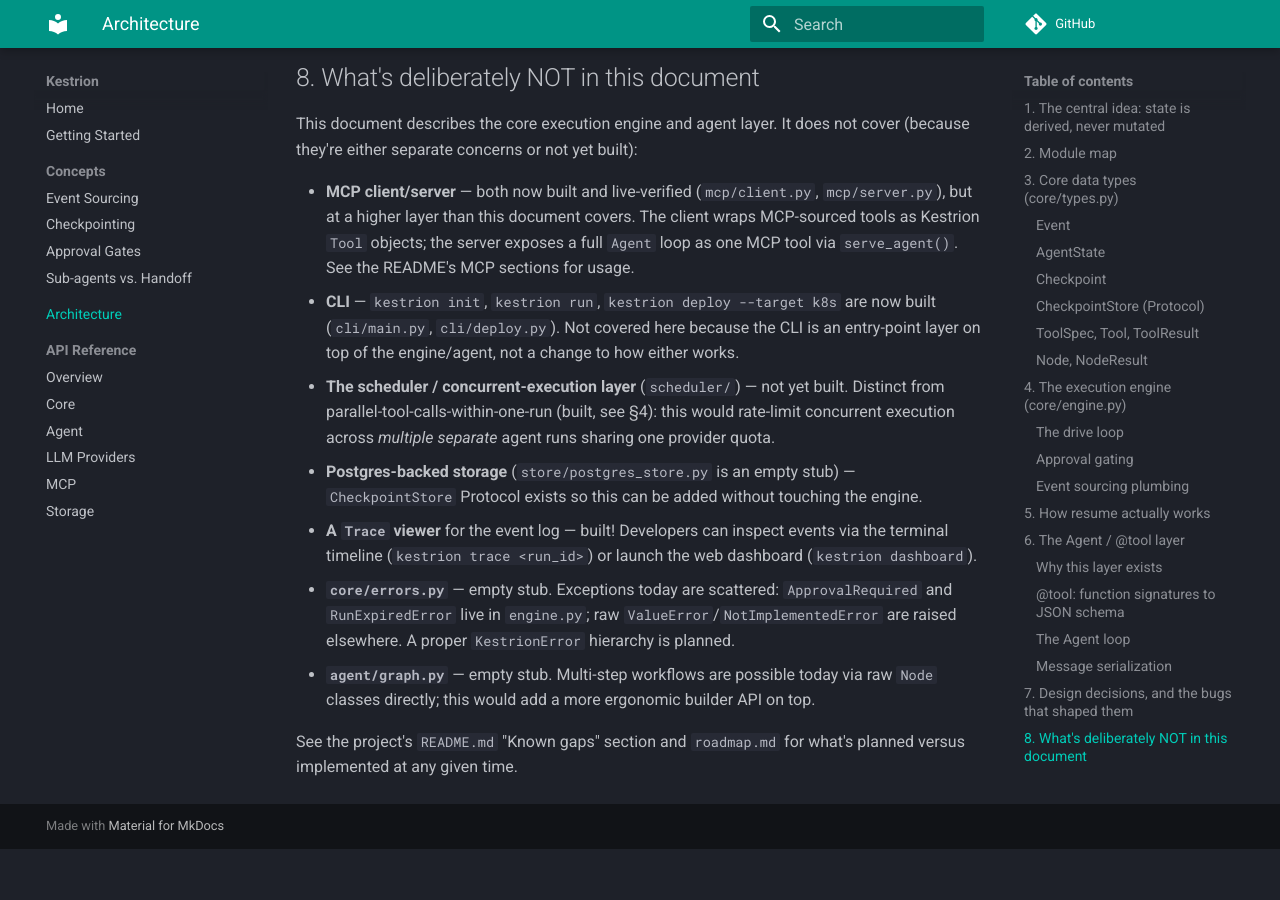
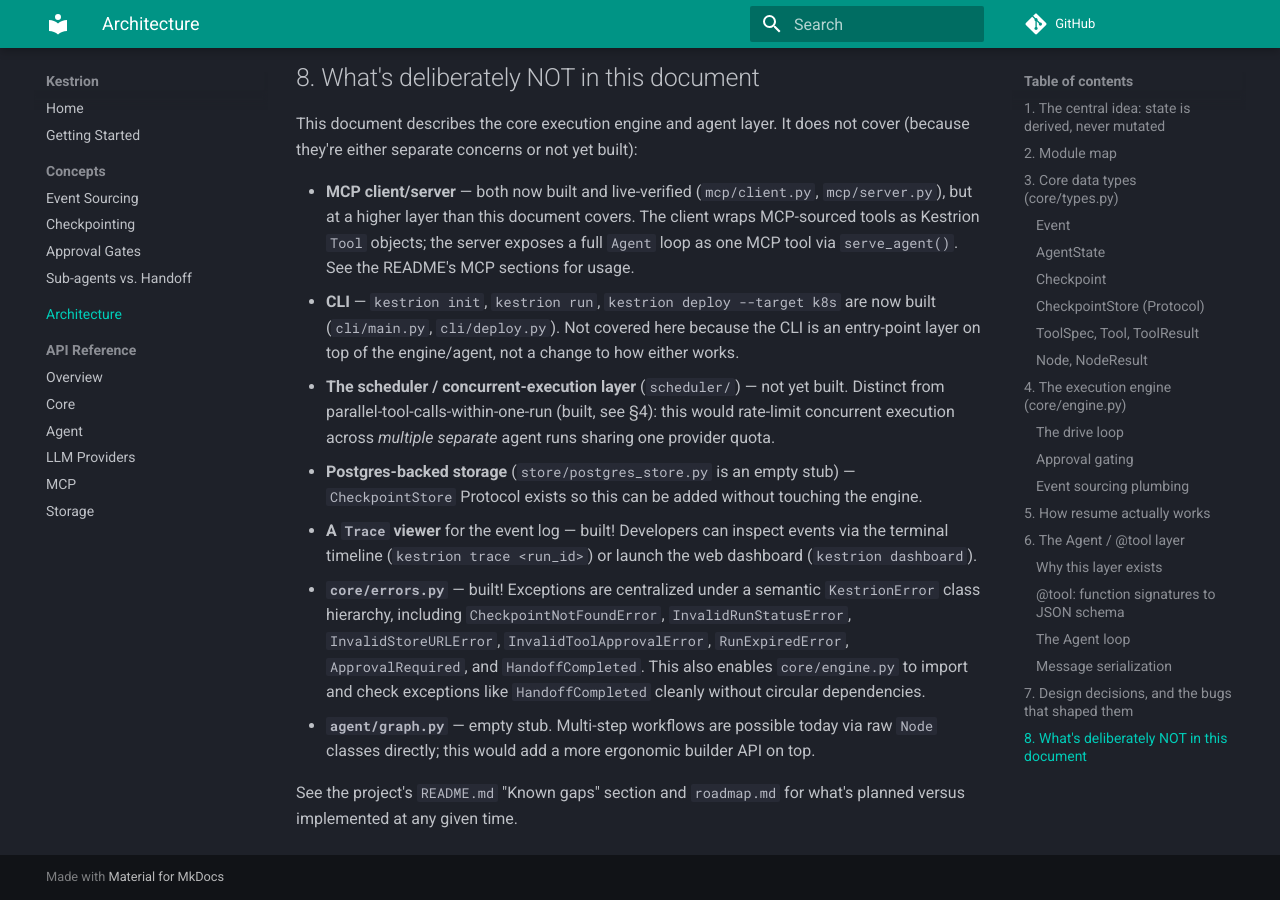
Before and after one commit to VinayakDubey07/kestrion, an MkDocs documentation site: the page built from docs/architecture.md, in a window 1280 px wide and 900 px high, scrolled down 9545 px. Built offline with MkDocs 1.6.1 and Material for MkDocs 9.7.7, drawn with Linux system fonts in a browser that asks for light colours; comment, search, counter and statistics services are not loaded; before the commit the page ends 10394 px from its top, so only the background shows below that.

Commit message:
docs: document centralized error hierarchy and include in API reference

```diff
--- a/docs/architecture.md
+++ b/docs/architecture.md
@@ -432,9 +432,7 @@ they're either separate concerns or not yet built):
 - **Postgres-backed storage** (`store/postgres_store.py` is an empty stub) — `CheckpointStore`
   Protocol exists so this can be added without touching the engine.
 - **A `Trace` viewer** for the event log — built! Developers can inspect events via the terminal timeline (`kestrion trace <run_id>`) or launch the web dashboard (`kestrion dashboard`).
-- **`core/errors.py`** — empty stub. Exceptions today are scattered: `ApprovalRequired` and
-  `RunExpiredError` live in `engine.py`; raw `ValueError`/`NotImplementedError` are raised
-  elsewhere. A proper `KestrionError` hierarchy is planned.
+- **`core/errors.py`** — built! Exceptions are centralized under a semantic `KestrionError` class hierarchy, including `CheckpointNotFoundError`, `InvalidRunStatusError`, `InvalidStoreURLError`, `InvalidToolApprovalError`, `RunExpiredError`, `ApprovalRequired`, and `HandoffCompleted`. This also enables `core/engine.py` to import and check exceptions like `HandoffCompleted` cleanly without circular dependencies.
 - **`agent/graph.py`** — empty stub. Multi-step workflows are possible today via raw `Node`
   classes directly; this would add a more ergonomic builder API on top.
 
```
Also changed, not shown: docs/api-reference/core.md (+2 -0 lines).
